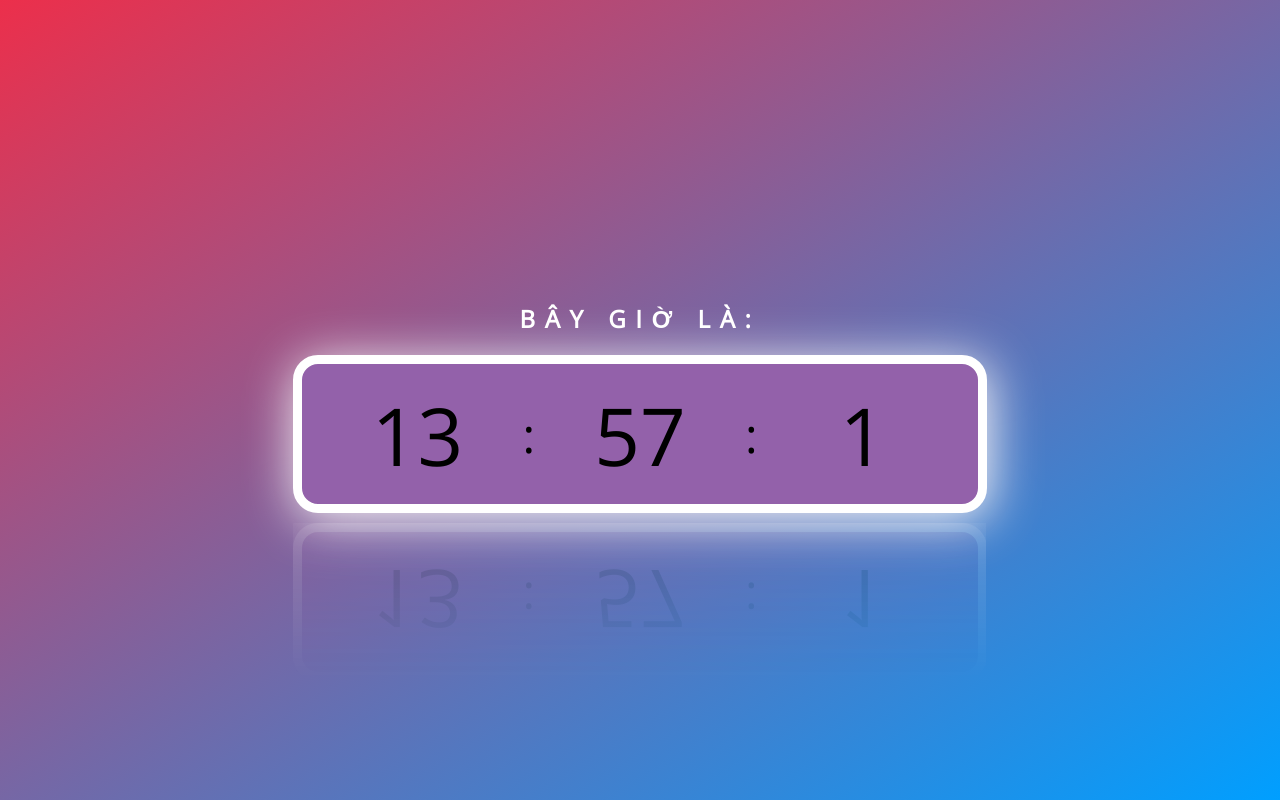
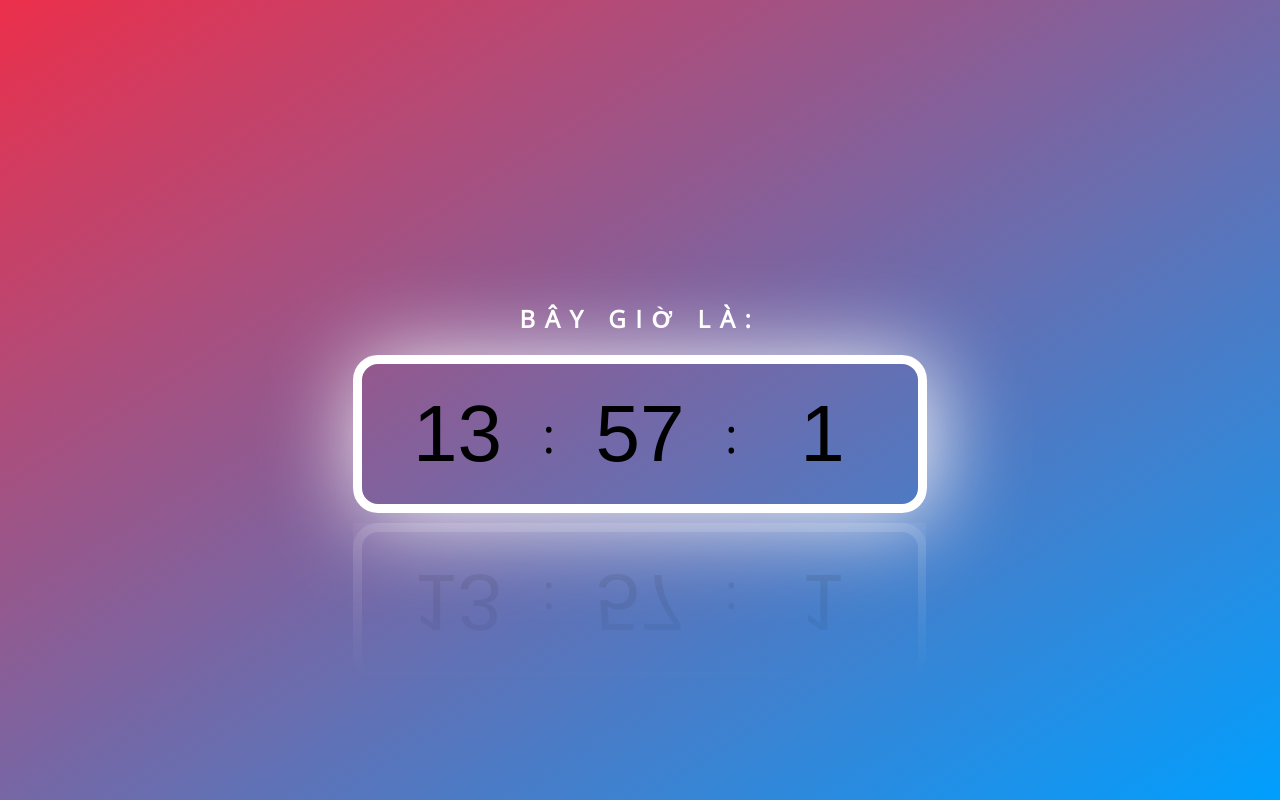
Before and after one commit to popcorn11/popcorn11.github.io, a plain HTML site: page clock/index.html in a window 1280 px wide. Drawn offline with nearby package versions, Linux system fonts and the light colour scheme.

Commit message:
Update style.css

```diff
--- a/clock/style.css
+++ b/clock/style.css
@@ -34,17 +34,13 @@ body{
 }
 
 #dong_ho #thoi_gian{
-    background-color: rgb(147, 97, 170);
+    /* background-color: rgb(147, 97, 170); */
     border: 9px solid white;
     padding: 30px 10px;
-    /* border-bottom-left-radius: 20px;
-    border-bottom-right-radius: 20px;
-    border-top-left-radius: 20px;
-    border-top-right-radius: 20px; */
 
     border-radius: 25px;
 
-    box-shadow: 3px 7px 50px #fcf9f9;
+    box-shadow: 6px 6px 90px #fcf9f9;
 
 }
 
@@ -52,10 +48,9 @@ body{
 #dong_ho #thoi_gian div span{
     position: relative;
     display:block;
-    width:200px;
+    width:160px;
     height: 80px;
-    /* background: #2196f3;
-    color: #fff; */
+    font-family: "Poppins", sans-serif;
     font-weight: 300;
     display:flex;
     justify-content: center;
@@ -67,12 +62,12 @@ body{
 .hai_cham{
     position: relative;
     display:block;
-    font-weight: 200;
+    font-weight: 300;
     display:flex;
     justify-content: center;
     align-items: center;
     font-size: 3rem;
-    z-index:2;
+    z-index:3;
 }
 
 
```
